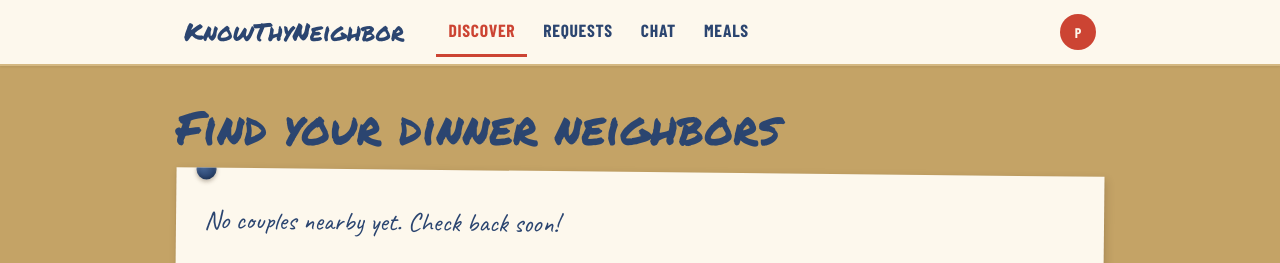
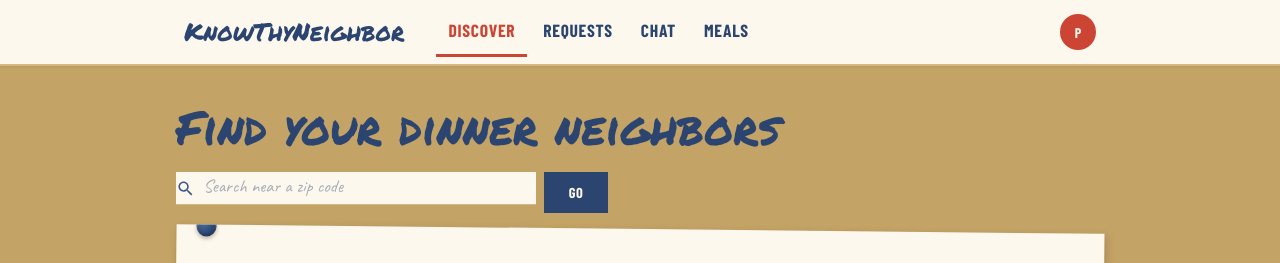
Before and after one commit to AmitKulkarni23/knowthyneighbor, a Next.js app in the folder frontend/: page /discover in a window 1280 px wide. Shown: the top 263 px of the page. Built offline with nearby package versions, Linux system fonts and the light colour scheme; no server answers.

Commit message:
Add zip code search bar to Discover page. Couples can explore neighborhoods beyond their own.

```diff
--- a/frontend/src/api/discovery.ts
+++ b/frontend/src/api/discovery.ts
@@ -2,12 +2,17 @@ import { createSupabaseClient } from '@/config/supabase';
 import type { DiscoveryCouple } from '@/types/database';
 
 export async function discoverCouples(
-  userCoupleId: string
+  userCoupleId: string,
+  refLat?: number,
+  refLng?: number
 ): Promise<{ couples: DiscoveryCouple[]; error: string | null }> {
   const supabase = createSupabaseClient();
-  const { data, error } = await supabase.rpc('discover_couples', {
-    user_couple_id: userCoupleId,
-  });
+  const params: Record<string, unknown> = { user_couple_id: userCoupleId };
+  if (refLat != null && refLng != null) {
+    params.ref_lat = refLat;
+    params.ref_lng = refLng;
+  }
+  const { data, error } = await supabase.rpc('discover_couples', params);
 
   return { couples: data ?? [], error: error?.message ?? null };
 }
--- a/frontend/src/app/(app)/discover/page.tsx
+++ b/frontend/src/app/(app)/discover/page.tsx
@@ -1,6 +1,6 @@
 'use client';
 
-import { useState } from 'react';
+import { useState, useCallback } from 'react';
 import { useForm, Controller } from 'react-hook-form';
 import { zodResolver } from '@hookform/resolvers/zod';
 import Box from '@mui/material/Box';
@@ -18,10 +18,13 @@ import InputLabel from '@mui/material/InputLabel';
 import FormHelperText from '@mui/material/FormHelperText';
 import Alert from '@mui/material/Alert';
 import IconButton from '@mui/material/IconButton';
+import InputAdornment from '@mui/material/InputAdornment';
 import CloseIcon from '@mui/icons-material/Close';
+import SearchIcon from '@mui/icons-material/Search';
 import { useAppContext } from '@/components/AppProvider';
 import useDiscovery from '@/hooks/useDiscovery';
 import { sendJoinRequest } from '@/api/joinRequests';
+import { geocodeZip } from '@/lib/geocode';
 import type { DiscoveryCouple } from '@/types/database';
 import { joinRequestSchema, type JoinRequestFormData } from '@/lib/validations';
 import { paperCardSx, pinRedSx, pinGreenSx, pinBlueSx, ctaButtonSx } from '@/styles/board';
@@ -32,10 +35,51 @@ const pins = [pinRedSx, pinGreenSx, pinBlueSx];
 
 export default function DiscoverPage() {
   const { couple } = useAppContext();
-  const { data: couples, loading: discoveryLoading, error } = useDiscovery(couple?.id ?? null);
+  const [searchZip, setSearchZip] = useState('');
+  const [searchCoords, setSearchCoords] = useState<{ lat: number; lng: number } | null>(null);
+  const [searchLabel, setSearchLabel] = useState<string | null>(null);
+  const [searchError, setSearchError] = useState<string | null>(null);
+  const [searching, setSearching] = useState(false);
+  const { data: couples, loading: discoveryLoading, error } = useDiscovery(
+    couple?.id ?? null,
+    searchCoords?.lat,
+    searchCoords?.lng
+  );
   const [selectedCouple, setSelectedCouple] = useState<DiscoveryCouple | null>(null);
   const [sendError, setSendError] = useState<string | null>(null);
   const [sendSuccess, setSendSuccess] = useState(false);
+
+  const handleSearch = useCallback(async () => {
+    const zip = searchZip.trim();
+    if (!zip) {
+      setSearchCoords(null);
+      setSearchLabel(null);
+      setSearchError(null);
+      return;
+    }
+    if (!/^\d{5}$/.test(zip)) {
+      setSearchError('Enter a 5-digit zip code');
+      return;
+    }
+    setSearching(true);
+    setSearchError(null);
+    const coords = await geocodeZip(zip);
+    if (!coords) {
+      setSearchError('Could not find that zip code');
+      setSearching(false);
+      return;
+    }
+    setSearchCoords(coords);
+    setSearchLabel(zip);
+    setSearching(false);
+  }, [searchZip]);
+
+  const handleClearSearch = useCallback(() => {
+    setSearchZip('');
+    setSearchCoords(null);
+    setSearchLabel(null);
+    setSearchError(null);
+  }, []);
 
   const {
     register,
@@ -95,9 +139,75 @@ export default function DiscoverPage() {
       >
         Find your dinner neighbors
       </Typography>
+
+      {/* Zip code search */}
+      <Box
+        component="form"
+        onSubmit={(e: React.FormEvent) => { e.preventDefault(); handleSearch(); }}
+        sx={{ display: 'flex', gap: 1, mb: 2, alignItems: 'flex-start' }}
+      >
+        <TextField
+          value={searchZip}
+          onChange={(e) => setSearchZip(e.target.value)}
+          placeholder={couple?.zip_code ? `Search near zip (yours: ${couple.zip_code})` : 'Search near a zip code'}
+          error={!!searchError}
+          helperText={searchError}
+          size="small"
+          slotProps={{
+            input: {
+              startAdornment: (
+                <InputAdornment position="start">
+                  <SearchIcon sx={{ color: 'var(--ink-blue-light)', fontSize: '1.2rem' }} />
+                </InputAdornment>
+              ),
+              sx: {
+                fontFamily: 'var(--font-handwriting), cursive',
+                fontSize: '1.15rem',
+                bgcolor: 'var(--paper)',
+              },
+            },
+          }}
+          sx={{ flex: 1, maxWidth: 360 }}
+        />
+        <Button
+          type="submit"
+          disabled={searching}
+          sx={{
+            fontFamily: 'var(--font-condensed), sans-serif',
+            fontWeight: 700,
+            fontSize: '0.9rem',
+            color: 'var(--paper)',
+            bgcolor: 'var(--ink-blue)',
+            textTransform: 'uppercase',
+            letterSpacing: '0.04em',
+            px: 2,
+            minHeight: 40,
+            '&:hover': { bgcolor: 'var(--pushpin-red)' },
+          }}
+        >
+          {searching ? 'Searching...' : 'Go'}
+        </Button>
+        {searchLabel && (
+          <Button
+            onClick={handleClearSearch}
+            sx={{
+              fontFamily: 'var(--font-condensed), sans-serif',
+              fontWeight: 700,
+              fontSize: '0.85rem',
+              color: 'var(--ink-blue-light)',
+              textTransform: 'uppercase',
+              minHeight: 40,
+              '&:hover': { color: 'var(--pushpin-red)', bgcolor: 'transparent' },
+            }}
+          >
+            Reset
+          </Button>
+        )}
+      </Box>
+
       {couples.length === 0 ? (
         <EmptyStateCard
-          message="No couples nearby yet. Check back soon!"
+          message={searchLabel ? `No couples found near ${searchLabel}.` : 'No couples nearby yet. Check back soon!'}
           pin="blue"
           rotation={0.6}
           sx={{ mb: 3 }}
@@ -112,7 +222,9 @@ export default function DiscoverPage() {
             lineHeight: 1.5,
           }}
         >
-          {`${couples.length} couple${couples.length === 1 ? '' : 's'} near you`}
+          {searchLabel
+            ? `${couples.length} couple${couples.length === 1 ? '' : 's'} near ${searchLabel}`
+            : `${couples.length} couple${couples.length === 1 ? '' : 's'} near you`}
         </Typography>
       )}
 
--- a/frontend/src/hooks/useDiscovery.ts
+++ b/frontend/src/hooks/useDiscovery.ts
@@ -4,7 +4,11 @@ import { useEffect, useState } from 'react';
 import { discoverCouples } from '@/api/discovery';
 import type { DiscoveryCouple } from '@/types/database';
 
-export default function useDiscovery(coupleId: string | null) {
+export default function useDiscovery(
+  coupleId: string | null,
+  refLat?: number,
+  refLng?: number
+) {
   const [data, setData] = useState<DiscoveryCouple[]>([]);
   const [loading, setLoading] = useState(true);
   const [error, setError] = useState<string | null>(null);
@@ -16,12 +20,12 @@ export default function useDiscovery(coupleId: string | null) {
     }
 
     setLoading(true);
-    discoverCouples(coupleId).then((result) => {
+    discoverCouples(coupleId, refLat, refLng).then((result) => {
       setData(result.couples);
       setError(result.error);
       setLoading(false);
     });
-  }, [coupleId]);
+  }, [coupleId, refLat, refLng]);
 
   return { data, loading, error };
 }
--- /dev/null
+++ b/frontend/src/lib/geocode.ts
@@ -0,0 +1,12 @@
+type GeoResult = { lat: number; lng: number } | null;
+
+export async function geocodeZip(zip: string): Promise<GeoResult> {
+  const resp = await fetch(
+    `https://geocoding.geo.census.gov/geocoder/geographies/onelineaddress?address=${encodeURIComponent(zip)}&benchmark=Public_AR_Current&vintage=Current_Current&format=json`
+  );
+  if (!resp.ok) return null;
+  const json = await resp.json();
+  const match = json?.result?.addressMatches?.[0];
+  if (!match?.coordinates) return null;
+  return { lat: match.coordinates.y, lng: match.coordinates.x };
+}
```
Also changed, not shown: 1 other file (tests, documents, lock files or other folders).
